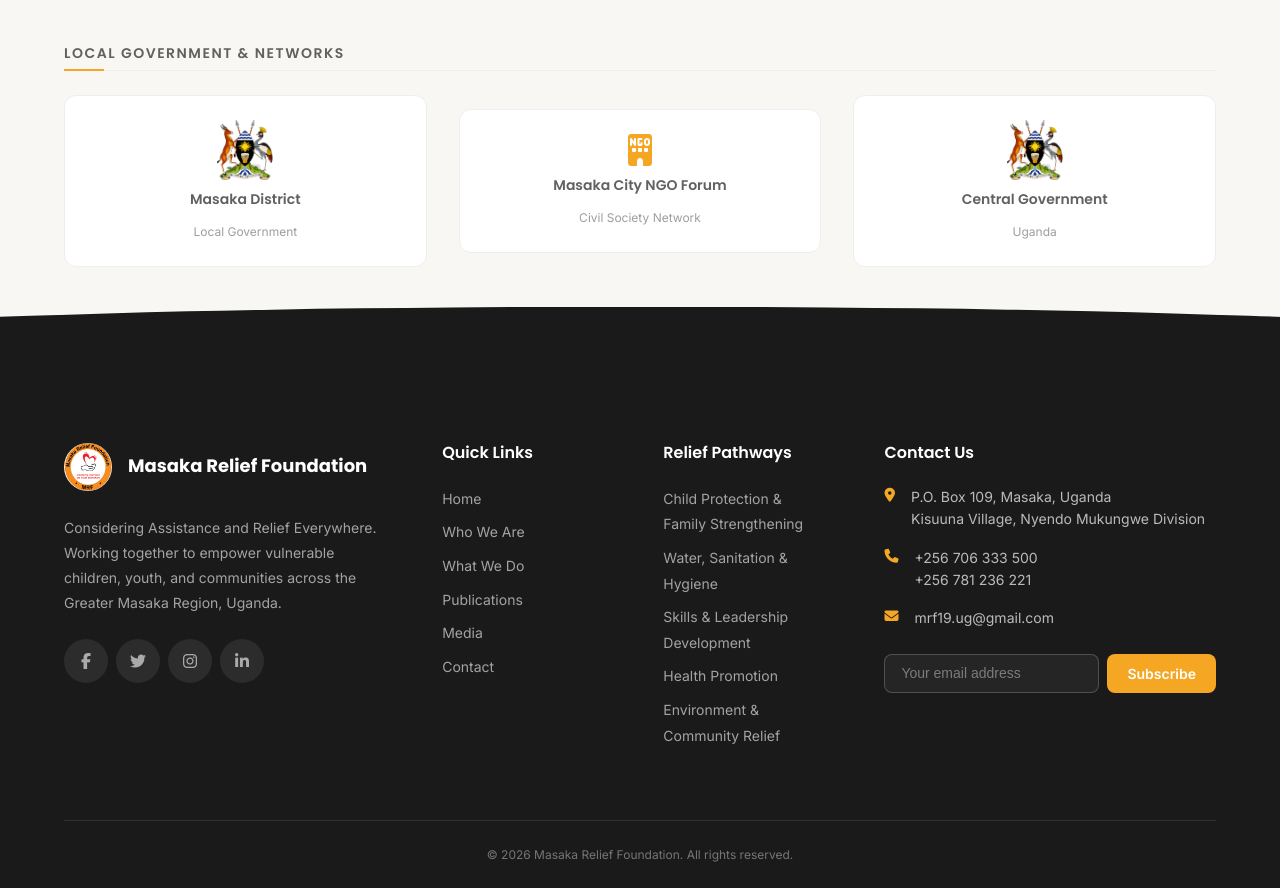
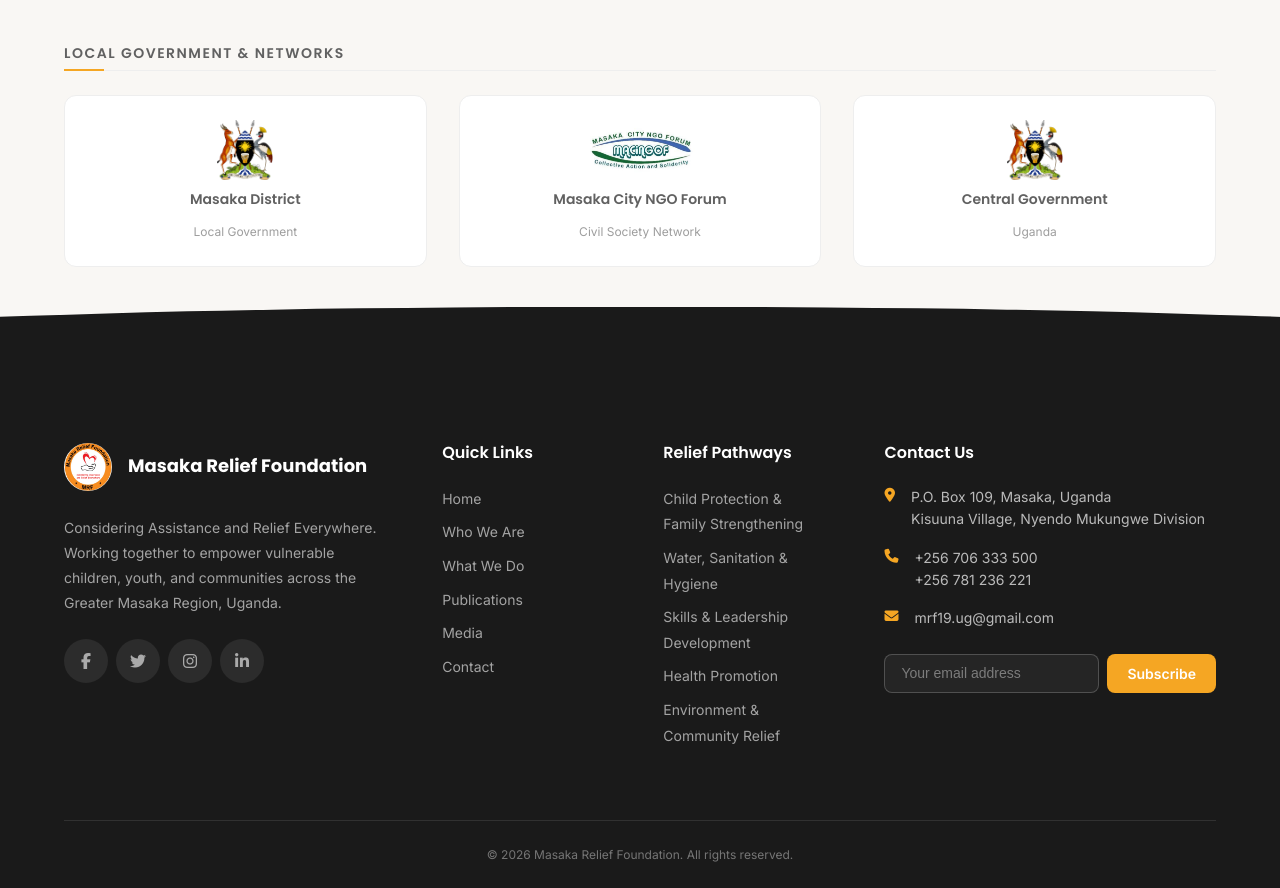
Before and after one commit to mawandalawrence01/mrfuganda, a plain HTML site: page index.html in a window 1280 px wide. Shown: the part 7341-8229 px from the top of the page. Drawn offline with nearby package versions, Linux system fonts and the light colour scheme; a web font is replaced by a local one.

Commit message:
Add Masaka City NGO Forum logo to partner sections in index and who-we-are pages

```diff
--- a/index.html
+++ b/index.html
@@ -433,7 +433,8 @@
               <div class="partner-logo__origin">Local Government</div>
             </div>
             <div class="partner-logo">
-              <div class="partner-logo__name"><i class="fas fa-building-ngo" style="display:block; font-size:2rem; color:var(--color-primary); margin-bottom:0.5rem;"></i>Masaka City NGO Forum</div>
+              <img src="assets/images/partners/masaka_city_ngo_forum.jpeg" alt="Masaka City NGO Forum (MACINGOF) logo" class="partner-logo__img">
+              <div class="partner-logo__name">Masaka City NGO Forum</div>
               <div class="partner-logo__origin">Civil Society Network</div>
             </div>
             <div class="partner-logo">
```
Also changed, not shown: who-we-are.html (+2 -1 lines), assets/images/partners/masaka_city_ngo_forum.jpeg (added).
